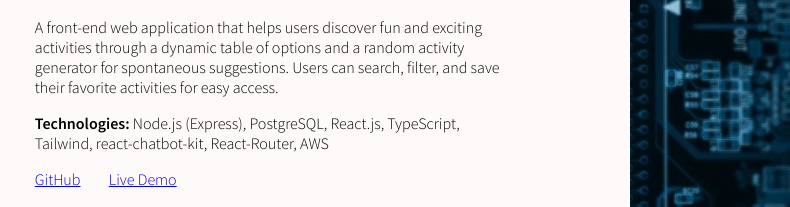
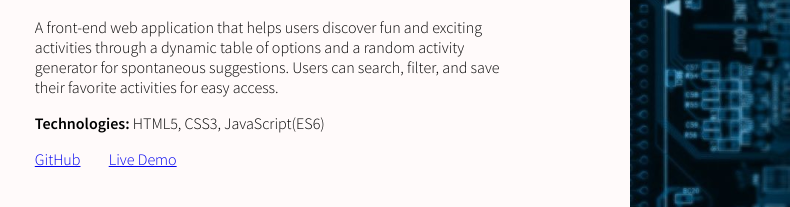
Before and after one commit to vorleakyek/my-portfolio, a website: page index.html in a window 1280 px wide. Shown: the part 1892-2099 px from the top of the page, 490-1280 px from the left. Drawn offline with Linux system fonts and the light colour scheme.

Commit message:
update technologies for boredNoMore project

```diff
--- a/index.html
+++ b/index.html
@@ -123,8 +123,7 @@
                 favorite activities
                 for easy access.
               </p>
-              <p><span class="bold">Technologies:</span> Node.js (Express), PostgreSQL, React.js, TypeScript, Tailwind,
-                react-chatbot-kit, React-Router, AWS
+              <p><span class="bold">Technologies:</span> HTML5, CSS3, JavaScript(ES6)
               </p>
               <p>
                 <a class="margin-right" href="https://github.com/vorleakyek/BoredNoMore" target="_blank">GitHub</a>
```
